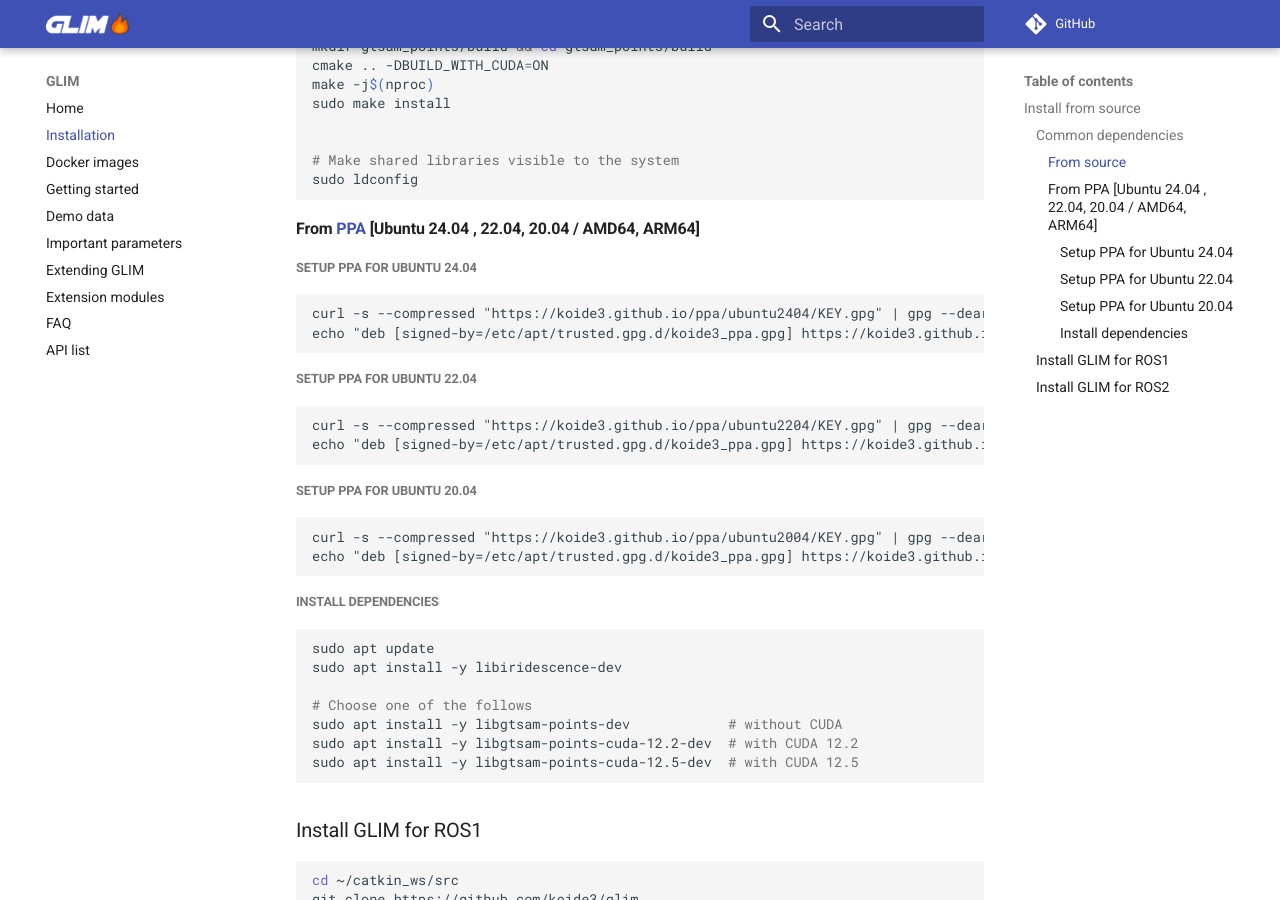
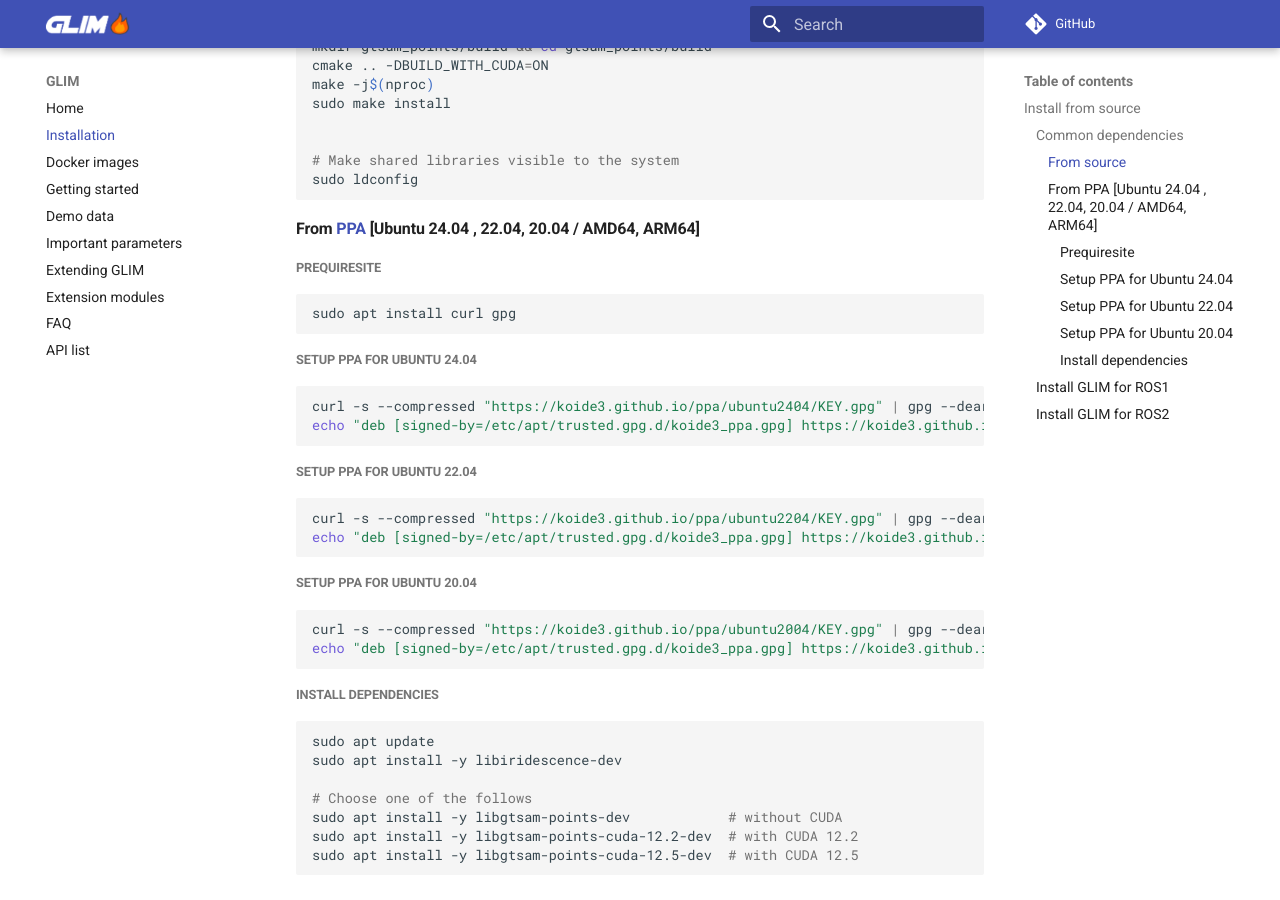
Before and after one commit to koide3/glim, an MkDocs documentation site: the page built from docs/installation.md, in a window 1280 px wide and 900 px high, scrolled down 890 px. Built offline with MkDocs 1.6.1 and Material for MkDocs 9.7.7, drawn with Linux system fonts in a browser that asks for light colours; nearby versions of some CDN libraries; comment, search, counter and statistics services are not loaded.

Commit message:
add prerequiresite

````diff
--- a/docs/installation.md
+++ b/docs/installation.md
@@ -48,23 +48,29 @@ sudo ldconfig
 
 #### From [PPA](https://koide3.github.io/ppa/) [Ubuntu 24.04 , 22.04, 20.04 / AMD64, ARM64]
 
+##### Prequiresite
+
+```bash
+sudo apt install curl gpg
+```
+
 ##### Setup PPA for Ubuntu 24.04
 
-```
+```bash
 curl -s --compressed "https://koide3.github.io/ppa/ubuntu2404/KEY.gpg" | gpg --dearmor | sudo tee /etc/apt/trusted.gpg.d/koide3_ppa.gpg >/dev/null
 echo "deb [signed-by=/etc/apt/trusted.gpg.d/koide3_ppa.gpg] https://koide3.github.io/ppa/ubuntu2404 ./" | sudo tee /etc/apt/sources.list.d/koide3_ppa.list
 ```
 
 ##### Setup PPA for Ubuntu 22.04
 
-```
+```bash
 curl -s --compressed "https://koide3.github.io/ppa/ubuntu2204/KEY.gpg" | gpg --dearmor | sudo tee /etc/apt/trusted.gpg.d/koide3_ppa.gpg >/dev/null
 echo "deb [signed-by=/etc/apt/trusted.gpg.d/koide3_ppa.gpg] https://koide3.github.io/ppa/ubuntu2204 ./" | sudo tee /etc/apt/sources.list.d/koide3_ppa.list
 ```
 
 ##### Setup PPA for Ubuntu 20.04
 
-```
+```bash
 curl -s --compressed "https://koide3.github.io/ppa/ubuntu2004/KEY.gpg" | gpg --dearmor | sudo tee /etc/apt/trusted.gpg.d/koide3_ppa.gpg >/dev/null
 echo "deb [signed-by=/etc/apt/trusted.gpg.d/koide3_ppa.gpg] https://koide3.github.io/ppa/ubuntu2004 ./" | sudo tee /etc/apt/sources.list.d/koide3_ppa.list
 ```
````
